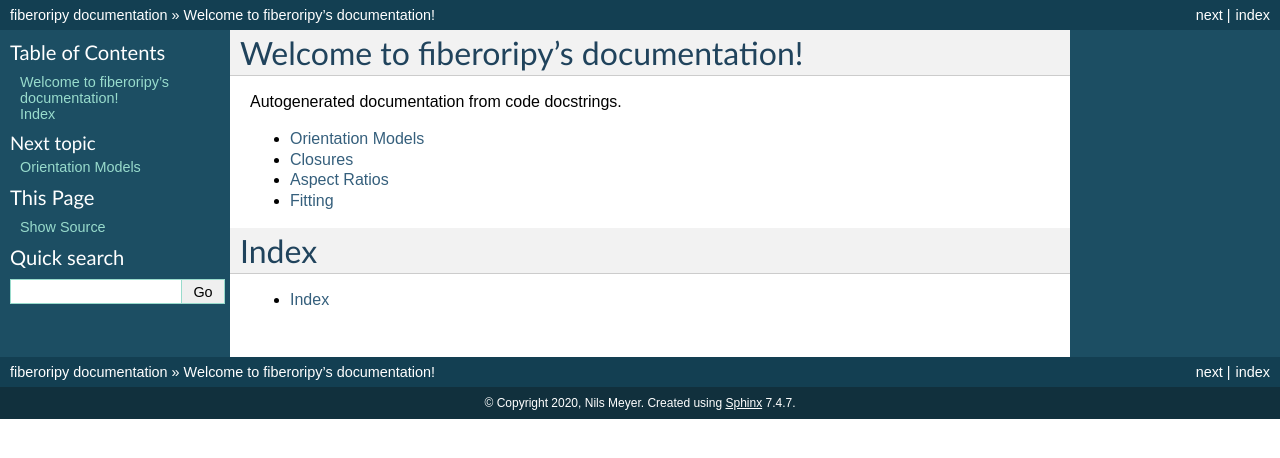
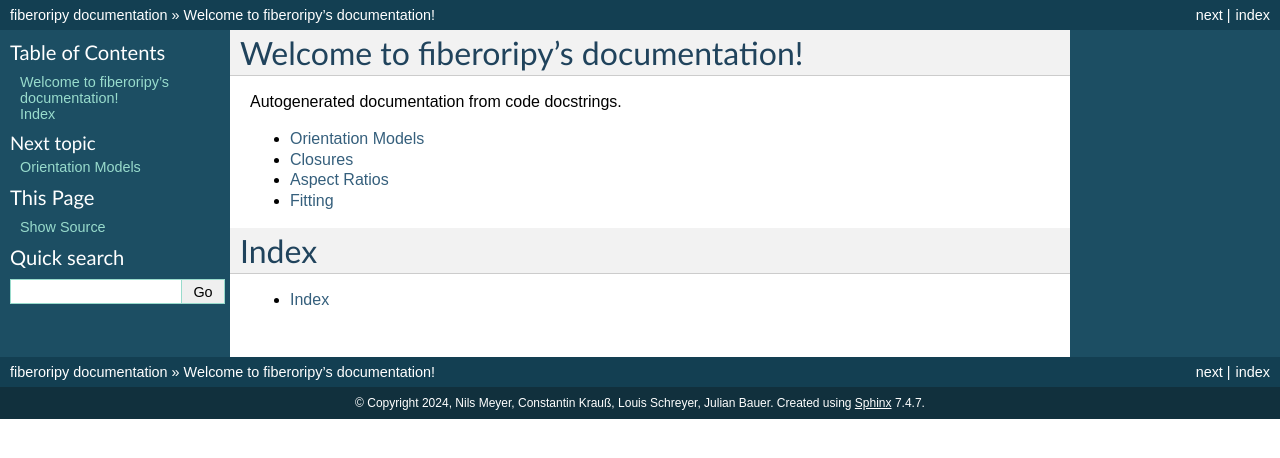
Before and after one commit to meyer-nils/fiberoripy, a Sphinx documentation site: the page built from docs/index.rst, in a window 1280 px wide. Shown: the top 458 px of the page. Built offline with Sphinx 7.4.7, drawn with Linux system fonts in a browser that asks for light colours.

Commit message:
Authors should be also in the docs.

```diff
--- a/docs/conf.py
+++ b/docs/conf.py
@@ -26,8 +26,8 @@ for mod_name in mock_modules:
 # -- Project information -----------------------------------------------------
 
 project = "fiberoripy"
-copyright = "2020, Nils Meyer"
-author = "Nils Meyer"
+copyright = "2024, Nils Meyer, Constantin Krauß, Louis Schreyer, Julian Bauer"
+author = "Nils Meyer, Constantin Krauß, Louis Schreyer, Julian Bauer"
 
 
 # -- General configuration ---------------------------------------------------
```
